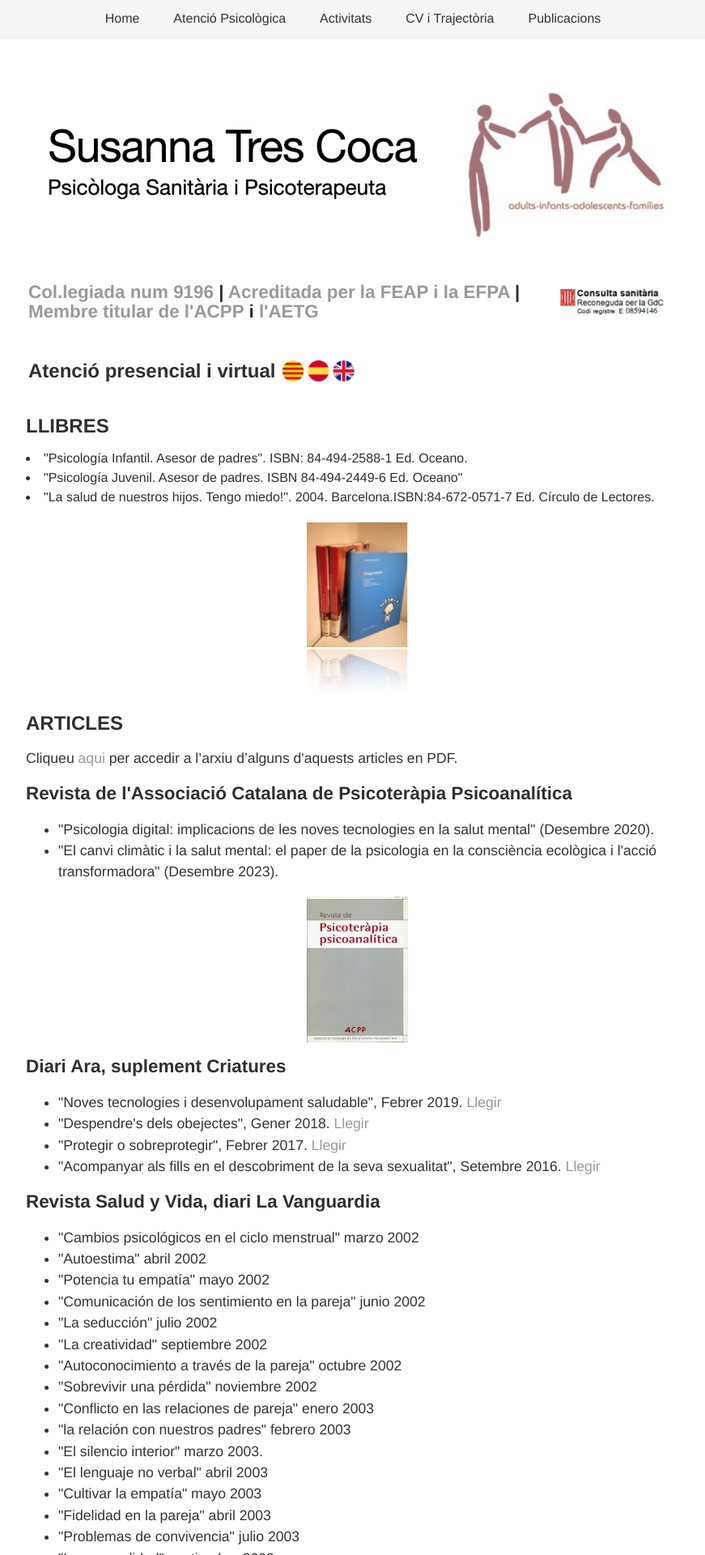
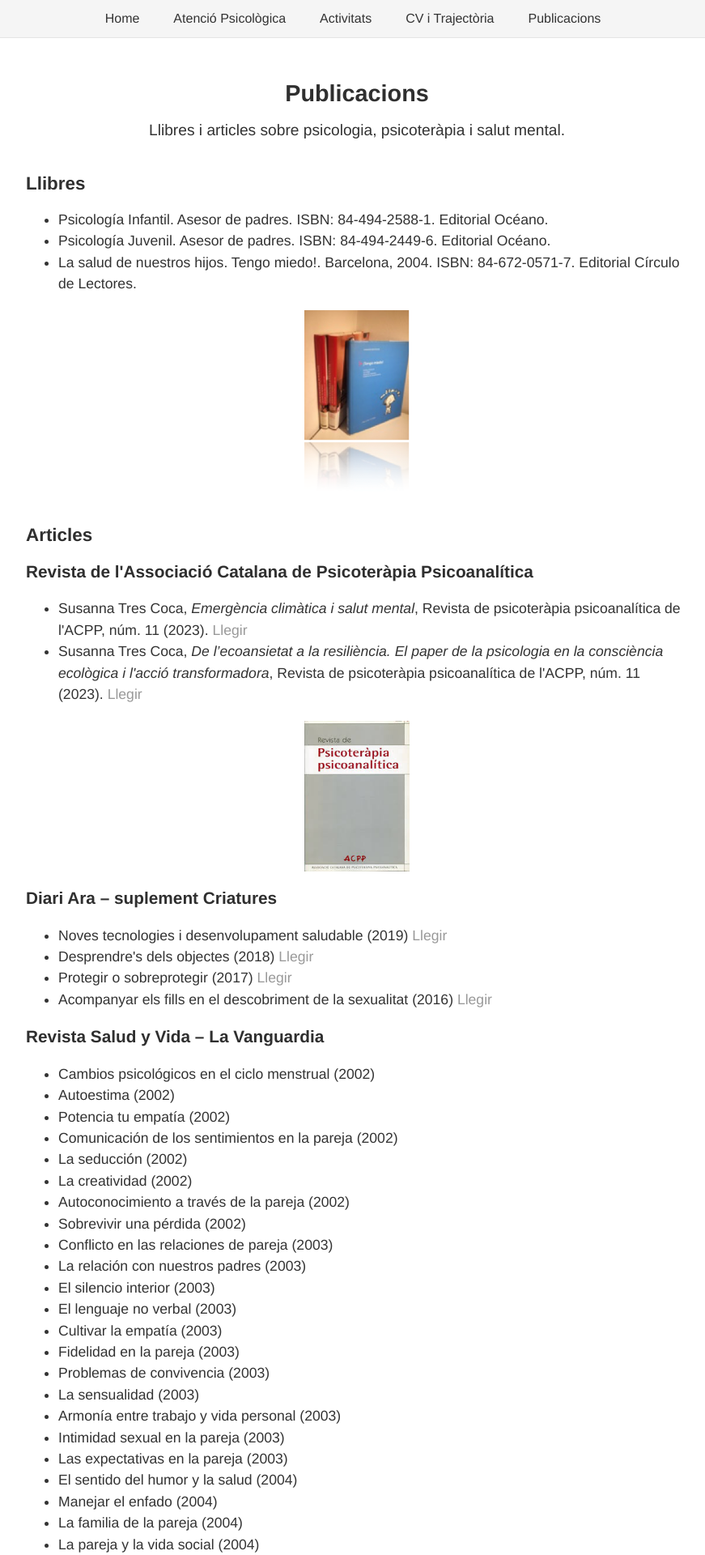
Before and after one commit to susannatres/susannatres.github.io, a Jekyll site: the page built from pubs/index.html, in a window 1280 px wide. Shown: the top 1920 px of the page at 81% size, without its empty margins (199-1070 px from the left). Built offline with Jekyll 4.4.1, drawn with Linux system fonts in a browser that asks for light colours; some of the changed text lies outside the part shown.

Commit message:
CV and articles

```diff
--- a/pubs/index.html
+++ b/pubs/index.html
@@ -1,178 +1,221 @@
 ---
 layout: default
-title: Publicacions de Susanna Tres
+title: Publicacions
 ---
+
 <style>
+
 img {
-    -webkit-animation: colorize 2s cubic-bezier(0, 0, .78, .36) 1;
-    animation: colorize 2s cubic-bezier(0, 0, .78, .36) 1;
     background: transparent;
     display: block;
     margin: 1.2em auto;
     max-width: 100%;
 }
+
+.section-title {
+    margin-top: 40px;
+}
+
 </style>
 
 
-<!--  BEGIN CAPCALERA  -->
-<p><img src = "../images/main_banner.png"/></p>
-<table>
-<tr>
-    <td>
-        <h2>
-            <a href="https://www.copc.cat/contacte/susana-tres-coca-41270">Col.legiada num 9196</a> |
-            <a href="https://www.feap.es/psicoterapeutas/2145"> Acreditada per la FEAP i la EFPA</a> |
-            <a href="https://www.psicoterapeuta.org">Membre titular de l'ACPP</a> i <a href="https://aetg.es">l'AETG</a>
-        </h2>
-    </td>
-    <td>
-        <img src="../images/consulta_sanitaria.png" style="width:70%">
-    </td>
-</tr>
-</table>
+
+<div class="hero-text">
+
+<h2>Publicacions</h2>
+
+<p>
+Llibres i articles sobre psicologia, psicoteràpia i salut mental.
+</p>
+
+</div>
 
 
-<table>
-<tr>
-    <td>
-        <h1>
-        Atenció presencial i virtual
-        </h1>
-    </td>
-    <td>
-        <img src="../images/flags.png" style="width:100px;vertical-align: :middle">
-    </td>
-</tr>
-</table>
 
+<h2 class="section-title">Llibres</h2>
 
-<!--  END CAPCALERA  -->
-
-
-<h1>LLIBRES</h1>
-
-<li>"Psicolog&iacute;a Infantil. Asesor de padres". ISBN: 84-494-2588-1 Ed. Oceano.</li>
-<li>"Psicolog&iacute;a Juvenil. Asesor de padres. ISBN 84-494-2449-6 Ed. Oceano"</li>
-<li>"La salud de nuestros hijos. Tengo miedo!". 2004. Barcelona.ISBN:84-672-0571-7 Ed. C&iacute;rculo de Lectores.</li>
-
-<img src="../images/pub1.png" style="width:125px"/>
-
-<h1>ARTICLES</h1>
-<p>Cliqueu <a href="https://sites.google.com/site/susannatrespsicologia/">aqui</a> per accedir a l’arxiu d’alguns d'aquests articles en PDF.</p>
-
-<h2>Revista de l'Associaci&oacute; Catalana de Psicoter&agrave;pia Psicoanal&iacute;tica</h2>
-<ul>
-    <li>"Psicologia digital: implicacions de les noves tecnologies en la salut mental" (Desembre 2020).</li>
-    <li>"El canvi climàtic i la salut mental: el paper de la psicologia en la consciència ecològica i l'acció transformadora" (Desembre 2023).</li>
-</ul>
-<img src="../images/acpp.png" alt="Revista de l'ACPP" style="width:125px; display: block; margin: 10px auto;">
-
-
-<h2>Diari Ara, suplement Criatures</h2>
-<ul>
-    <li>"Noves tecnologies i desenvolupament saludable", Febrer 2019. <a href="
-        https://criatures.ara.cat/infancia/Noves-tecnologies-desenvolupament-saludable-criatures_0_2177182269.html">Llegir</a></li>
-
-        <li>"Despendre's dels obejectes", Gener 2018. <a href="
-        https://criatures.ara.cat/familia/DespRendres-dels-objectes-dificil-infants_0_1950404964.html">Llegir</a></li>
-
-        <li>"Protegir o sobreprotegir", Febrer 2017. <a href="https://criatures.ara.cat/familia/Protegir-sobreprotegir-els-fills_0_1744625532.html">Llegir</a></li>
-
-        <li>"Acompanyar als fills en el descobriment de la seva sexualitat", Setembre 2016. <a href="http://criatures.ara.cat/infancia/Descobrir-sexualitat_0_1648035194.html">Llegir</a></li>
-</ul>
-
-<h2>Revista Salud y Vida, diari La Vanguardia</h2>
 <ul>
 
-<li>"Cambios psicol&oacute;gicos en el ciclo menstrual" marzo 2002</li>
-<li>"Autoestima" abril 2002</li>
-<li>"Potencia tu empat&iacute;a" mayo 2002</li>
-<li>"Comunicación de los sentimiento en la pareja" junio 2002</li>
-<li>"La seducci&oacute;n" julio 2002</li>
-<li>"La creatividad" septiembre 2002</li>
-<li>"Autoconocimiento a trav&eacute;s de la pareja" octubre 2002</li>
-<li>"Sobrevivir una p&eacute;rdida" noviembre 2002</li>
-<li>"Conflicto en las relaciones de pareja" enero 2003</li>
-<li>"la relaci&oacute;n con nuestros padres" febrero 2003</li>
-<li>"El silencio interior" marzo 2003.</li>
-<li>"El lenguaje no verbal" abril 2003</li>
-<li>"Cultivar la empat&iacute;a" mayo 2003</li>
-<li>"Fidelidad en la pareja" abril 2003</li>
-<li>"Problemas de convivencia" julio 2003</li>
-<li>"La sensualidad" septiembre 2003</li>
-<li>"Armon&iacute;a entre el trabajo y la vida personal" octubre 2003.</li>
-<li>"Intimidad sexual en la pareja" noviembre 2003</li>
-<li>"Las expectativas en la pareja" diciembre 2003</li>
-<li>"El sentido del humor y la salud" enero 2004</li>
-<li>"Manejar el enfado" febrero 2004</li>
-<li>"La familia de la pareja" marzo 2004</li>
-<li>"La pareja y la vida social" abril 2004</li>
-<li>"El miedo al compromiso" mayo 2004</li>
-<li>"La infertilidad" junio 2004</li>
-<li>"Gestionar el ocio" julio 2004</li>
-<li>"La pareja como espejo" septiembre 2004</li>
-<li>"Falta de deseo sexual" octubre 2004</li>
-<li>"Separaciones conflictivas" noviembre 2004</li>
-<li>"Educar sin pareja" diciembre 2004</li>
-<li>"Como escogemos la pareja" enero 2005</li>
-<li>"Cuando llega el primer hijo" febrero 2005</li>
-<li>"Adoptar un niño" marzo 2005</li>
-<li>"La enfermedad en la familia" abril 2005</li>
-<li>"Dudas en la pareja" mayo 2005</li>
-<li>"Adicci&oacute;n a las relaciones" junio 2005</li>
-<li>"Cuando los hijos llegan a la adolescencia" julio 2005.</li>
-<li>"Ego&iacute;smo en las relacions" septiembre 2005</li>
-<li>"Enfermedades psicosom&aacute;ticas" octubre 2005</li>
-<li>"Insatisfaccin en el trabajo" noviembre 2005</li>
-<li>"Miedo a enfermar" diciembre 2005.</li>
-<li>"Dar lo mejor de nosotros" enero 2006.</li>
-<li>"El cansancio cr&oacute;nico" febrero 2006</li>
-</ul>
+<li>Psicología Infantil. Asesor de padres. ISBN: 84-494-2588-1. Editorial Océano.</li>
 
-<h2>Revista Integral</h2>
-<ul>
-    <li>"La nueva pareja" num 276, 64-67, 2002</li>
-    <li>"Superar una crisis" num 279, 66-69, 1998
-    <li>"Conf&iacute;a en tu intuici&oacute;n" num 284, 62-65, 1998</li>
-    <li>"Vencer la hipocondr&iacute;a" num 290, 64-67, 2004</li>
-    <li>La nueva pareja” num 276, 64-67, 2002</li>
-</ul>
+<li>Psicología Juvenil. Asesor de padres. ISBN: 84-494-2449-6. Editorial Océano.</li>
 
-<h2>Revista Cuerpo Mente</h2>
-<ul>
-<li>"Pareja &iquest;iguales o complementarios?" num 129, 64-67, 2003</li>
-<li>"Gana empat&iacute;a" num 134, 78-81, 2003</li>
-<li>"Afrontar los cambios" num 137, 74-77, 2003 </li>
-<li>"Vencer la rutina en la pareja" num 142, 2004</li>
-<li>"Mejorar con los años" num 150, 80-83, 2004</li>
-<li>"La necesidad de agradar" num 151, 74-77, 2004</li>
-<li>"El síndrome de Peter Pan" num 169</li>
-<li>"La pareja ante la infertilidad" num 187</li>
-<li>"La virtud de no aplazar" num 198</li>
-<li>"Llevarse bien con los alimentos" num 295 Novembre 2016</li>
-</ul>
+<li>La salud de nuestros hijos. Tengo miedo!. Barcelona, 2004. ISBN: 84-672-0571-7. Editorial Círculo de Lectores.</li>
 
-<h2>Revista Mente Sana</h2>
-<ul>
-<li>"Como entender y gestionar nuestras emociones" num 3, 2005</li>
-<li>"Aprender a escuchar a los demás" num 5, 2005</li>
-<li>"Si tu ganas, yo gano" num 6, 2005</li>
-<li>"7 llaves para desarrollar tu potencial" num 8, 2005</li>
 </ul>
 
 
+<img src="../images/pub1.png" style="width:130px">
+
+
+
+<h2 class="section-title">Articles</h2>
+
+
+<h3>Revista de l'Associació Catalana de Psicoteràpia Psicoanalítica</h3>
+
+<ul>
+
+<li>
+Susanna Tres Coca,
+<em>Emergència climàtica i salut mental</em>,
+Revista de psicoteràpia psicoanalítica de l'ACPP,
+núm. 11 (2023).
+<a href="https://raco.cat/index.php/acpp/article/view/10000007860">Llegir</a>
+</li>
+
+<li>
+Susanna Tres Coca,
+<em>De l’ecoansietat a la resiliència. El paper de la psicologia en la consciència ecològica i l'acció transformadora</em>,
+Revista de psicoteràpia psicoanalítica de l'ACPP,
+núm. 11 (2023).
+<a href="https://raco.cat/index.php/acpp/article/view/10000008533">Llegir</a>
+</li>
+
+</ul>
+
+<img src="../images/acpp.png" style="width:130px">
+
+
+
+<h3>Diari Ara – suplement Criatures</h3>
+
+<ul>
+
+<li>Noves tecnologies i desenvolupament saludable (2019)
+<a href="https://criatures.ara.cat/infancia/Noves-tecnologies-desenvolupament-saludable-criatures_0_2177182269.html">Llegir</a></li>
+
+<li>Desprendre's dels objectes (2018)
+<a href="https://criatures.ara.cat/familia/DespRendres-dels-objectes-dificil-infants_0_1950404964.html">Llegir</a></li>
+
+<li>Protegir o sobreprotegir (2017)
+<a href="https://criatures.ara.cat/familia/Protegir-sobreprotegir-els-fills_0_1744625532.html">Llegir</a></li>
+
+<li>Acompanyar els fills en el descobriment de la sexualitat (2016)
+<a href="https://criatures.ara.cat/infancia/Descobrir-sexualitat_0_1648035194.html">Llegir</a></li>
+
+</ul>
+
+
+
+<h3>Revista Salud y Vida – La Vanguardia</h3>
+
+<ul>
+
+<li>Cambios psicológicos en el ciclo menstrual (2002)</li>
+<li>Autoestima (2002)</li>
+<li>Potencia tu empatía (2002)</li>
+<li>Comunicación de los sentimientos en la pareja (2002)</li>
+<li>La seducción (2002)</li>
+<li>La creatividad (2002)</li>
+<li>Autoconocimiento a través de la pareja (2002)</li>
+<li>Sobrevivir una pérdida (2002)</li>
+<li>Conflicto en las relaciones de pareja (2003)</li>
+<li>La relación con nuestros padres (2003)</li>
+<li>El silencio interior (2003)</li>
+<li>El lenguaje no verbal (2003)</li>
+<li>Cultivar la empatía (2003)</li>
+<li>Fidelidad en la pareja (2003)</li>
+<li>Problemas de convivencia (2003)</li>
+<li>La sensualidad (2003)</li>
+<li>Armonía entre trabajo y vida personal (2003)</li>
+<li>Intimidad sexual en la pareja (2003)</li>
+<li>Las expectativas en la pareja (2003)</li>
+<li>El sentido del humor y la salud (2004)</li>
+<li>Manejar el enfado (2004)</li>
+<li>La familia de la pareja (2004)</li>
+<li>La pareja y la vida social (2004)</li>
+<li>El miedo al compromiso (2004)</li>
+<li>La infertilidad (2004)</li>
+<li>Gestionar el ocio (2004)</li>
+<li>La pareja como espejo (2004)</li>
+<li>Falta de deseo sexual (2004)</li>
+<li>Separaciones conflictivas (2004)</li>
+<li>Educar sin pareja (2004)</li>
+<li>Cómo escogemos la pareja (2005)</li>
+<li>Cuando llega el primer hijo (2005)</li>
+<li>Adoptar un niño (2005)</li>
+<li>La enfermedad en la familia (2005)</li>
+<li>Dudas en la pareja (2005)</li>
+<li>Adicción a las relaciones (2005)</li>
+<li>Cuando los hijos llegan a la adolescencia (2005)</li>
+<li>Egoísmo en las relaciones (2005)</li>
+<li>Enfermedades psicosomáticas (2005)</li>
+<li>Insatisfacción en el trabajo (2005)</li>
+<li>Miedo a enfermar (2005)</li>
+<li>Dar lo mejor de nosotros (2006)</li>
+<li>El cansancio crónico (2006)</li>
+
+</ul>
+
+
+
+<h3>Revista Integral</h3>
+
+<ul>
+
+<li>La nueva pareja (2002)</li>
+<li>Superar una crisis (1998)</li>
+<li>Confía en tu intuición (1998)</li>
+<li>Vencer la hipocondría (2004)</li>
+
+</ul>
+
+
+
+<h3>Revista Cuerpo Mente</h3>
+
+<ul>
+
+<li>Pareja ¿iguales o complementarios? (2003)</li>
+<li>Gana empatía (2003)</li>
+<li>Afrontar los cambios (2003)</li>
+<li>Vencer la rutina en la pareja (2004)</li>
+<li>Mejorar con los años (2004)</li>
+<li>La necesidad de agradar (2004)</li>
+<li>El síndrome de Peter Pan</li>
+<li>La pareja ante la infertilidad</li>
+<li>La virtud de no aplazar</li>
+<li>Llevarse bien con los alimentos (2016)</li>
+
+</ul>
+
+
+
+<h3>Revista Mente Sana</h3>
+
+<ul>
+
+<li>Cómo entender y gestionar nuestras emociones (2005)</li>
+<li>Aprender a escuchar a los demás (2005)</li>
+<li>Si tú ganas, yo gano (2005)</li>
+<li>7 llaves para desarrollar tu potencial (2005)</li>
+
+</ul>
+
+
+
+<h2 class="section-title">Contacte</h2>
+
+
 <address>
-<strong>Contactar:</strong><br>
-C/Casanova 46, 4rt 1a, Barcelona.<br>
-<span class="obfuscate">Mb: 696453277</span><br>
-<span class="obfuscate">Email: trescoca@gmail.com</span>
+
+<strong>Barcelona</strong><br>
+C/ Casanova 46, 4rt 1a<br>
+Mb: 696 453 277<br>
+Email: trescoca@gmail.com
+
 </address>
 
+
 <address>
-<strong>Contactar:</strong><br>
-Molins de Rei.<br>
-<span class="obfuscate">Mb: 696453277</span><br>
-<span class="obfuscate">Email: trescoca@gmail.com</span>
+
+<strong>Sant Just Desvern</strong><br>
+Mb: 696 453 277<br>
+Email: trescoca@gmail.com
+
 </address>
 
-<img src="../images/avis_legal.png" style="width:300px"/>
+
+
+<img src="../images/avis_legal.png" style="width:300px">
--- a/xerrades/index.html
+++ b/xerrades/index.html
@@ -44,7 +44,7 @@
 
 <h2 class="section-title">Xerrades i tallers per a pares i educadors</h2>
 
-<img src="../images/xerrada1_landscape.png" style="width:70%">
+<img src="../images/xerrada1_landscape.png" style="width:90%">
 
 
 <h3>Temes d'interès</h3>
```
Also changed, not shown: 3 other files.
